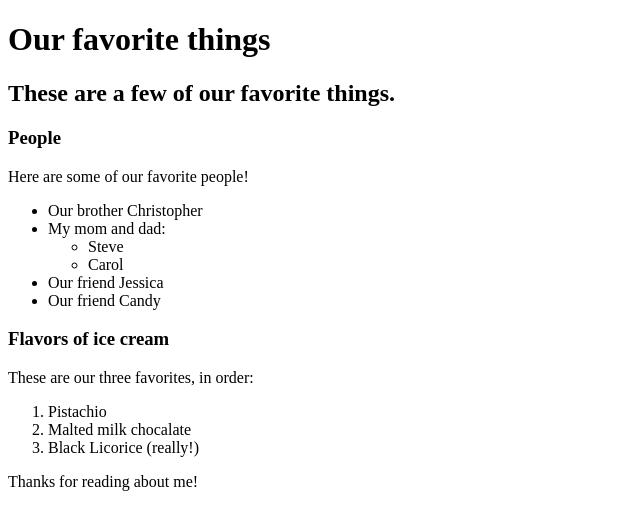
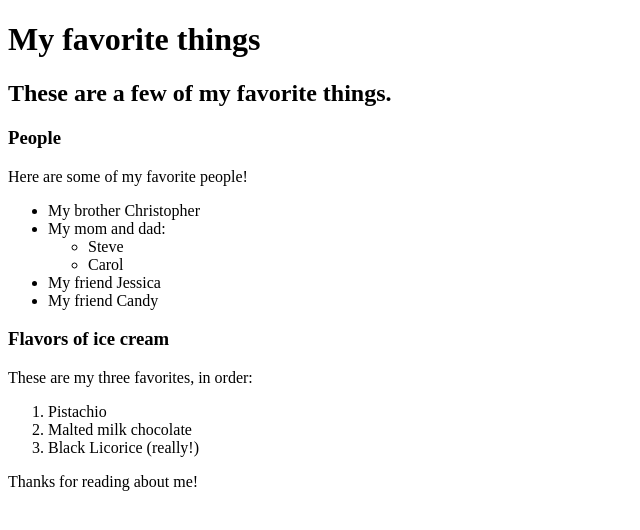
Before and after one commit to jaybojaybojaybo/my-first-webpage, a plain HTML site: page favorite-things.html in a window 1280 px wide. Shown: the whole page, without its empty margins (0-640 px from the left). Drawn offline with Linux system fonts and the light colour scheme.

```diff
--- a/favorite-things.html
+++ b/favorite-things.html
@@ -1,34 +1,35 @@
 <!DOCTYPE html>
 <html>
   <head>
-    <title>Jasun and Andrew's favorite things</title>
+    <title>Michael's favorite things</title>
   </head>
   <body>
-    <h1>Our favorite things</h1>
-    <h2>These are a few of our favorite things.</h2>
+    <h1>My favorite things</h1>
+    <h2>These are a few of my favorite things.</h2>
 
     <h3>People</h3>
-    <p>Here are some of our favorite people!</p>
+    <p>Here are some of my favorite people!</p>
     <ul>
-      <li>Our brother Christopher</li>
+      <li>My brother Christopher</li>
       <li>My mom and dad:
         <ul>
           <li>Steve</li>
           <li>Carol</li>
         </ul>
       </li>
-      <li>Our friend Jessica</li>
-      <li>Our friend Candy</li>
+      <li>My friend Jessica</li>
+      <li>My friend Candy</li>
     </ul>
 
     <h3>Flavors of ice cream</h3>
-    <p>These are our three favorites, in order:</p>
+    <p>These are my three favorites, in order:</p>
     <ol>
       <li>Pistachio</li>
-      <li>Malted milk chocalate</li>
+      <li>Malted milk chocolate</li>
       <li>Black Licorice (really!)</li>
     </ol>
 
     <p>Thanks for reading about me!</p>
   </body>
+
 </html>
```
Also changed, not shown: my-first-webpage.html (+0 -2 lines).
